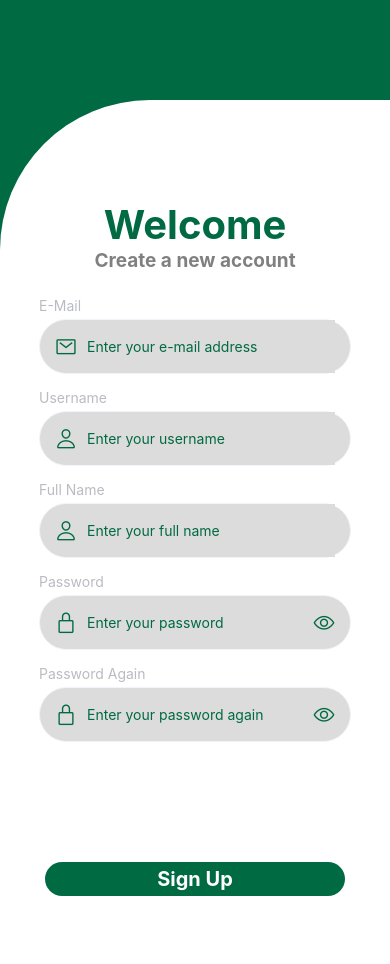
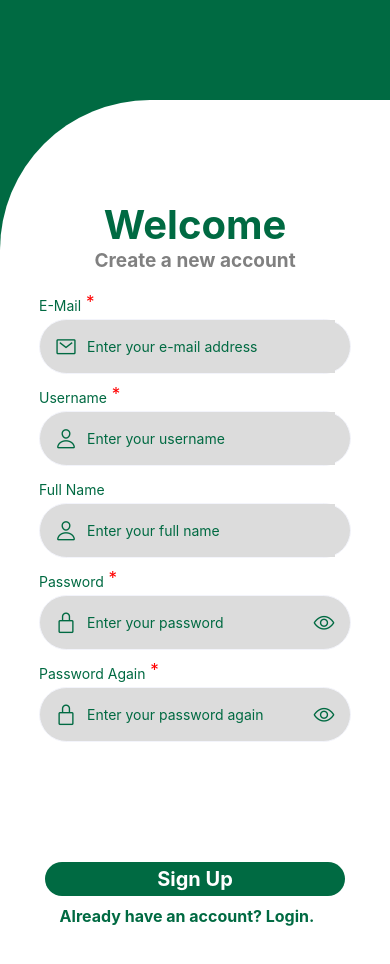
Before and after one commit to mlhilhan/ReactNative-LoginUI, a React Native app: screen /SignUp in a window 390 px wide. Shown: the top 964 px of the page. Built offline with nearby package versions, Linux system fonts and the light colour scheme.

Commit message:
fx ui edits

```diff
--- a/src/component/Input.js
+++ b/src/component/Input.js
@@ -11,6 +11,7 @@ export default function Input({
   placeHolder,
   keyboardType,
   autoCapitalize,
+  fieldRequired,
   onFocus = () => {},
   ...props
 }) {
@@ -19,7 +20,14 @@ export default function Input({
 
   return (
     <View style={styles.container}>
-      <Text style={styles.labelTextStyle}>{label}</Text>
+      <View style={{flexDirection: 'row'}}>
+        <Text style={styles.labelTextStyle}>{label}</Text>
+        {fieldRequired ? (
+          <Text style={styles.requiredStarStyle}> *</Text>
+        ) : (
+          <></>
+        )}
+      </View>
 
       <View
         style={[
@@ -71,7 +79,12 @@ const styles = StyleSheet.create({
   labelTextStyle: {
     marginVertical: 5,
     fontSize: 14,
-    color: Color.grey,
+    color: Color.darkGreen,
+  },
+  requiredStarStyle: {
+    color: 'red',
+    fontSize: 17,
+    height: 13,
   },
   inputContainer: {
     height: 55,
--- a/src/screen/auth/Landing.js
+++ b/src/screen/auth/Landing.js
@@ -14,7 +14,7 @@ export default function Landing({navigation}) {
   return (
     <Background>
       <View style={styles.container}>
-        <Text style={styles.textStyle}></Text>
+        <Text style={styles.textStyle}>Application Name</Text>
         <Button
           label={'Sign Up'}
           backgroundColor={Color.white}
--- a/src/screen/auth/Login.js
+++ b/src/screen/auth/Login.js
@@ -57,7 +57,7 @@ export default function Login({navigation}) {
           onChangeText={text => HandleOnchange(text, 'email')}
           onFocus={() => HandleError(null, 'email')}
           error={errors.email}
-          password={false}
+          fieldRequired={true}
         />
         <Input
           placeHolder="Enter your password"
@@ -67,6 +67,7 @@ export default function Login({navigation}) {
           onFocus={() => HandleError(null, 'password')}
           error={errors.password}
           password={true}
+          fieldRequired={true}
         />
 
         <View style={styles.subButtonContainer}>
@@ -77,11 +78,11 @@ export default function Login({navigation}) {
             onPress={Validate}
           />
         </View>
-        <View style={styles.forgotPasswordContainer}>
+        <View style={styles.goSignUpContainer}>
           <Text
             onPress={() => navigation.navigate('SignUp')}
-            style={styles.forgotPasswordText}>
-            Don't have an account? Register.
+            style={styles.goSignUpText}>
+            Don't have an account? Sign Up.
           </Text>
         </View>
       </View>
@@ -130,12 +131,12 @@ const styles = StyleSheet.create({
     width: '80%',
     marginTop: 100,
   },
-  forgotPasswordContainer: {
+  goSignUpContainer: {
     alignItems: 'center',
     width: '80%',
     paddingRight: 16,
   },
-  forgotPasswordText: {
+  goSignUpText: {
     color: Color.darkGreen,
     fontWeight: 'bold',
     textAlign: 'center',
--- a/src/screen/auth/SignUp.js
+++ b/src/screen/auth/SignUp.js
@@ -21,6 +21,10 @@ export default function SignUp({navigation}) {
     let isValid = true
     if (!inputs.email) {
       HandleError('Please input email', 'email')
+      isValid = false
+    }
+    if (!inputs.username) {
+      HandleError('Please input username', 'username')
       isValid = false
     }
     if (!inputs.password) {
@@ -67,6 +71,7 @@ export default function SignUp({navigation}) {
             onChangeText={text => HandleOnchange(text, 'email')}
             onFocus={() => HandleError(null, 'email')}
             error={errors.email}
+            fieldRequired={true}
           />
           <Input
             placeHolder="Enter your username"
@@ -74,6 +79,9 @@ export default function SignUp({navigation}) {
             label="Username"
             autoCapitalize="none"
             onChangeText={text => HandleOnchange(text, 'username')}
+            onFocus={() => HandleError(null, 'username')}
+            error={errors.username}
+            fieldRequired={true}
           />
           <Input
             placeHolder="Enter your full name"
@@ -89,6 +97,7 @@ export default function SignUp({navigation}) {
             onFocus={() => HandleError(null, 'password')}
             error={errors.password}
             password={true}
+            fieldRequired={true}
           />
           <Input
             placeHolder="Enter your password again"
@@ -98,6 +107,7 @@ export default function SignUp({navigation}) {
             onFocus={() => HandleError(null, 'passwordAgain')}
             error={errors.passwordAgain}
             password={true}
+            fieldRequired={true}
           />
           <View style={styles.subButtonContainer}>
             <Button
@@ -106,6 +116,13 @@ export default function SignUp({navigation}) {
               textColor={Color.white}
               onPress={Validate}
             />
+          </View>
+          <View style={styles.goLoginContainer}>
+            <Text
+              onPress={() => navigation.navigate('Login')}
+              style={styles.goLoginText}>
+              Already have an account? Login.
+            </Text>
           </View>
         </View>
       </ScrollView>
@@ -153,4 +170,15 @@ const styles = StyleSheet.create({
     width: '80%',
     marginTop: 100,
   },
+  goLoginContainer: {
+    alignItems: 'center',
+    width: '80%',
+    paddingRight: 16,
+  },
+  goLoginText: {
+    color: Color.darkGreen,
+    fontWeight: 'bold',
+    textAlign: 'center',
+    fontSize: 16,
+  },
 })
```
